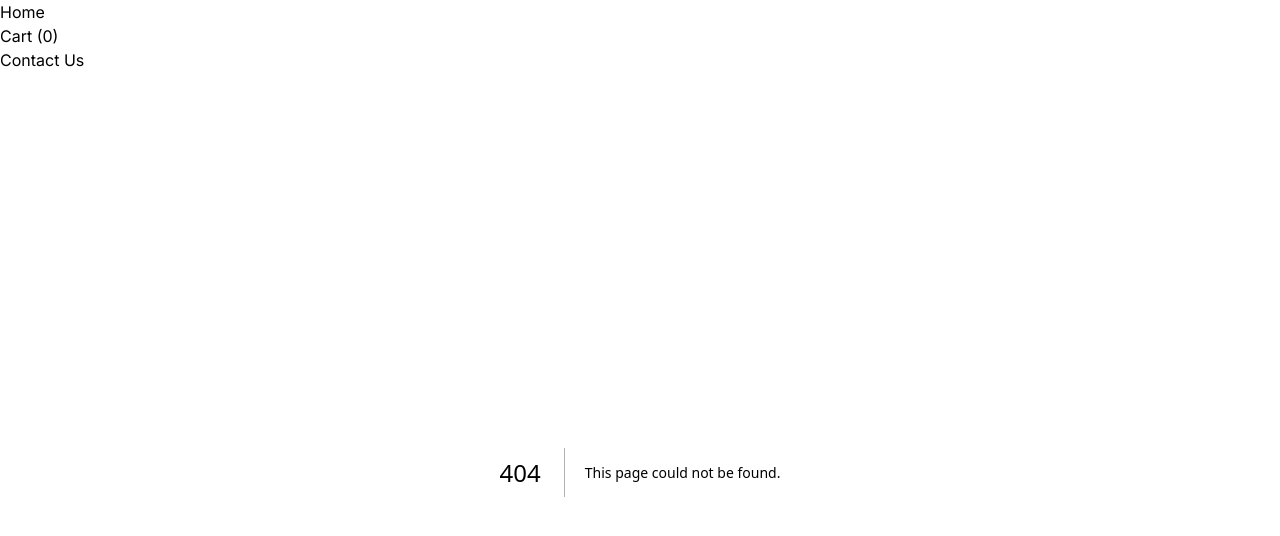
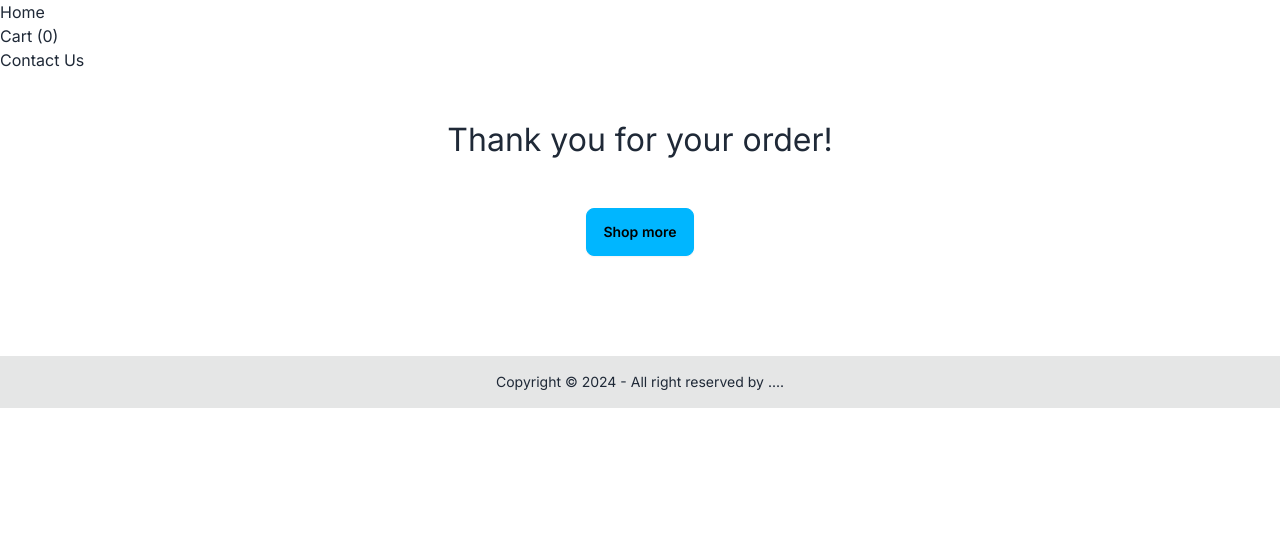
Before and after one commit to AndreaLindaas/ca-ecommerse-store, a Next.js app: page /checkout in a window 1280 px wide. Before the commit this address had no page. Shown: the top 536 px of the page. Built offline with nearby package versions, Linux system fonts and the light colour scheme.

Commit message:
added footer, and styling to some pages

```diff
--- /dev/null
+++ b/app/_components/Footer/Footer.tsx
@@ -0,0 +1,11 @@
+import React from "react";
+
+export default function Footer() {
+  return (
+    <footer className="footer footer-center p-4 bg-base-300 text-base-content  sticky bottom-0">
+      <aside>
+        <p>Copyright © 2024 - All right reserved by ....</p>
+      </aside>
+    </footer>
+  );
+}
--- a/app/_components/ListingProducts/ListingProducts.tsx
+++ b/app/_components/ListingProducts/ListingProducts.tsx
@@ -16,11 +16,11 @@ export default function ListingProducts() {
   }, []);
   return (
     <div>
-      <h2>Products</h2>
+      <h1 className="size">Products</h1>
       <div className="products-list">
         {products.map((product: Product) => (
           <Link href={`/product-page/${product.id}`} key={product.id}>
-            <div className="card w-96 bg-base-100 shadow-xl">
+            <div className="card w-full md:w-96 bg-base-100 shadow-xl">
               <figure className="px-10 pt-10">
                 <img
                   src={product.imageUrl}
--- a/app/cart/page.tsx
+++ b/app/cart/page.tsx
@@ -69,7 +69,8 @@ export default function Cart() {
                     </label>
                   </td>
                   <td className="right">
-                    <strong>Total:</strong> {itemTotal.toFixed(2)},-
+                    <span className="font-bold">Total:</span>{" "}
+                    {itemTotal.toFixed(2)},-
                   </td>
                 </tr>
               </tbody>
@@ -87,17 +88,29 @@ export default function Cart() {
 
       {products.length > 0 && (
         <div>
-          <div className=" right">Total: {totalAmount.toFixed(2)},-</div>
+          <div className=" right font-bold mx-5 ">
+            Total: {totalAmount.toFixed(2)},-
+          </div>
           <button
-            className="btn btn-outline btn-error btn-xs"
+            className="btn btn-outline btn-error btn-xs m-2.5"
             onClick={() => clearCart()}
           >
             Clear Cart
           </button>
-          <Link href={"/"}>
-            <button className="btn btn-info ">Shop more</button>
-          </Link>
-          <button className="btn btn-success">Checkout</button>
+
+          <div className="text-center m-20">
+            <Link href={"/"}>
+              <button className="btn btn-info m-2.5">Shop more</button>
+            </Link>
+            <Link href={"/checkout"}>
+              <button
+                className="btn btn-success m-2.5"
+                onClick={() => clearCart()}
+              >
+                Checkout
+              </button>
+            </Link>
+          </div>
         </div>
       )}
 
--- /dev/null
+++ b/app/checkout/page.tsx
@@ -0,0 +1,14 @@
+import React from "react";
+import Link from "next/link";
+export default function CheckoutPage() {
+  return (
+    <div>
+      <h1 className="size m-11">Thank you for your order!</h1>
+      <div className="text-align: center m-11 ">
+        <Link href={"/"}>
+          <button className="btn btn-info ">Shop more</button>
+        </Link>
+      </div>
+    </div>
+  );
+}
--- a/app/globals.css
+++ b/app/globals.css
@@ -2,6 +2,9 @@
 @tailwind components;
 @tailwind utilities;
 
+main {
+  margin-bottom: 100px;
+}
 h2.emtyCart {
   font-size: 40px;
 }
@@ -33,3 +36,7 @@ h2.emtyCart {
     }
   }
 }
+.size {
+  font-size: revert;
+  text-align: center;
+}
--- a/app/layout.tsx
+++ b/app/layout.tsx
@@ -2,6 +2,7 @@ import type { Metadata } from "next";
 import { Inter } from "next/font/google";
 import "./globals.css";
 import Navbar from "./_components/Navbar/Navbar";
+import Footer from "./_components/Footer/Footer";
 const inter = Inter({ subsets: ["latin"] });
 
 export const metadata: Metadata = {
@@ -18,7 +19,8 @@ export default function RootLayout({
     <html lang="en">
       <body className={inter.className}>
         <Navbar />
-        {children}
+        <main>{children}</main>
+        <Footer />
       </body>
     </html>
   );
```
